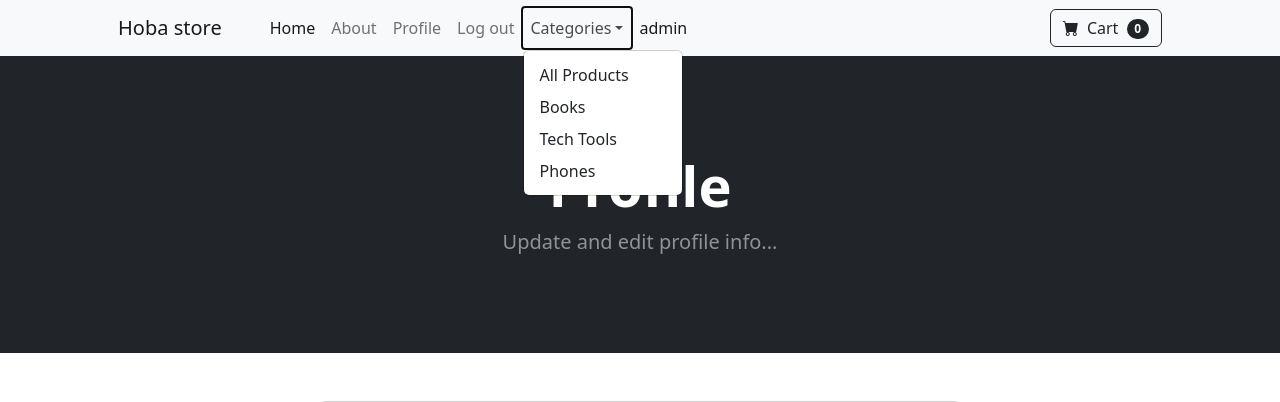
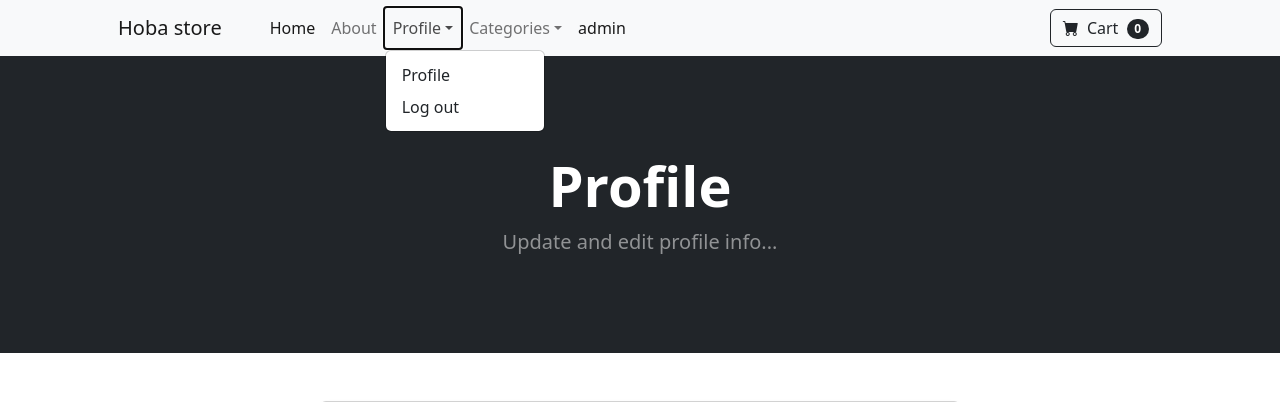
Before and after one commit to ehabahmed2/E-commerce_website, a Django app: page /update_user/ in a window 1280 px wide, after a click on "Profile". Shown: the top 402 px of the page. Run offline with Django 5.2, Linux system fonts and the light colour scheme; a user stored in the database is signed in; data comes from the database, SQL or seed files in the repository; both versions use the stored data as it was after the commit; some libraries are stand-ins or nearby versions.

Commit message:
crated a user info page and lined it after registration

```diff
--- a/store/forms.py
+++ b/store/forms.py
@@ -1,6 +1,7 @@
 from django import forms
 from django.contrib.auth.models import User
 from django.contrib.auth.forms import UserCreationForm, UserChangeForm, SetPasswordForm
+from .models import Profile
 
 class RegisterUser(UserCreationForm):
     first_name = forms.CharField(widget=forms.TextInput(attrs={'class':'form-control', 'name':'first_name'}))
@@ -13,7 +14,6 @@
         super(RegisterUser, self).__init__(*args, **kwargs)
         for field_name, field in self.fields.items():
             field.widget.attrs['class'] = 'form-control'
-
 
 
 class UpdateUserForm(UserChangeForm):
@@ -37,3 +37,14 @@
         super(UpdatePassword, self).__init__(*args, **kwargs)
         for field_name, field in self.fields.items():
             field.widget.attrs['class'] = 'form-control'
+
+
+class UserInfoForm(forms.ModelForm):
+    phone = forms.CharField(label='', widget=forms.TextInput(attrs={'class':'form-control', 'placeholder':'Phone Number'}), required=False)
+    address = forms.CharField(label='', widget=forms.TextInput(attrs={'class':'form-control', 'placeholder':'Address'}), required=False)
+    city = forms.CharField(label='', widget=forms.TextInput(attrs={'class':'form-control', 'placeholder':'City'}), required=False)
+    governorate = forms.CharField(label='', widget=forms.TextInput(attrs={'class':'form-control', 'placeholder':'Governorate or State'}), required=False)
+
+    class Meta:
+        model = Profile
+        fields = ('phone', 'address', 'city', 'governorate',)
--- a/store/templates/nav.html
+++ b/store/templates/nav.html
@@ -8,11 +8,18 @@
             <ul class="navbar-nav me-auto mb-2 mb-lg-0 ms-lg-4">
                 <li class="nav-item"><a class="nav-link active" aria-current="page" href="{% url 'home' %}">Home</a></li>
                 <li class="nav-item"><a class="nav-link" href="{% url 'about' %}">About</a></li>
-                <li class="nav-item"><a class="nav-link" href="{% url 'update_user' %}">Profile</a></li>
 
 
                 {% if user.is_authenticated %}
-                <li class="nav-item"><a class="nav-link" href="{% url 'logout' %}">Log out</a></li>
+                <li class="nav-item dropdown">
+                    <a class="nav-link dropdown-toggle" id="navbarDropdown" href="#" role="button" data-bs-toggle="dropdown" aria-expanded="false">Profile</a>
+                    <ul class="dropdown-menu" aria-labelledby="navbarDropdown">
+                        <li><a class="dropdown-item" href="{% url 'update_user' %}">Profile</a></li>
+                        <li><a class="dropdown-item" href="{% url "logout"%}">Log out</a></li>
+                    </ul>
+                </li>
+
+
                 {% else %}
                 <li class="nav-item"><a class="nav-link" href="{% url 'login' %}">Log in</a></li>
                 {% endif %}
--- a/store/urls.py
+++ b/store/urls.py
@@ -10,6 +10,7 @@
     path('register/', register_user, name='register_user'),
     path('update_user/', views.update_user, name='update_user'),
     path('update_password/', views.update_password, name='update_password'),
+    path('update_info/', views.update_info, name='update_info'),
     path('product/<int:pk>/', views.product, name='product'),
     path('category/<str:sk>/', views.category, name='category'),
     path('category_summary/', views.category_summary, name='category_summary'),
--- a/store/views.py
+++ b/store/views.py
@@ -1,9 +1,9 @@
 from django.shortcuts import render, redirect
-from .models import Product, Category
+from .models import Product, Category, Profile
 from django.contrib.auth import authenticate, login, logout
 from django.contrib.auth.models import User
 from django.contrib import messages
-from .forms import RegisterUser, UpdateUserForm, UpdatePassword
+from .forms import RegisterUser, UpdateUserForm, UpdatePassword, UserInfoForm
 
 
 # Create your views here.
@@ -67,10 +67,11 @@
         form = RegisterUser(request.POST)
         if form.is_valid():
             user = form.save()  # The UserCreationForm automatically saves the hashed password
+            Profile.objects.create(user=user)  # Create a profile for the new user
             login(request, user)  # Automatically log in the user
             username = form.cleaned_data.get('username')
-            messages.success(request, f"Account created for {username}!")
-            return redirect('home')  # Redirect to home or another page after registration
+            messages.success(request, f"Account created for {username}, Kindly complete the User's info!")
+            return redirect('update_info')  # Redirect to home or another page after registration
         else:
             messages.error(request, 'Please correct the errors below.')
     else:
@@ -117,3 +118,16 @@
     else:
         messages.error(request, 'You must be logged in first!!')
         return redirect('login')
+
+# Updating user other information
+def update_info(request):
+    if request.user.is_authenticated: # check if current user is logged in
+        current_user = Profile.objects.get(user__id=request.user.id) # get current user unique id to match the user's id
+        form = UserInfoForm(request.POST or None, instance=current_user) # get the form for the user (using their id)
+        if form.is_valid():
+            form.save()
+            messages.success(request, "Your details are saved successfully!")
+            return redirect('home')
+        return render(request, 'users/update_info.html', {'form': form})
+    messages.error(request, "You must be logged first!")
+    return redirect('update_info')
```
Also changed, not shown: store/templates/users/update_info.html (added, +23 -0 lines), db.sqlite3.
